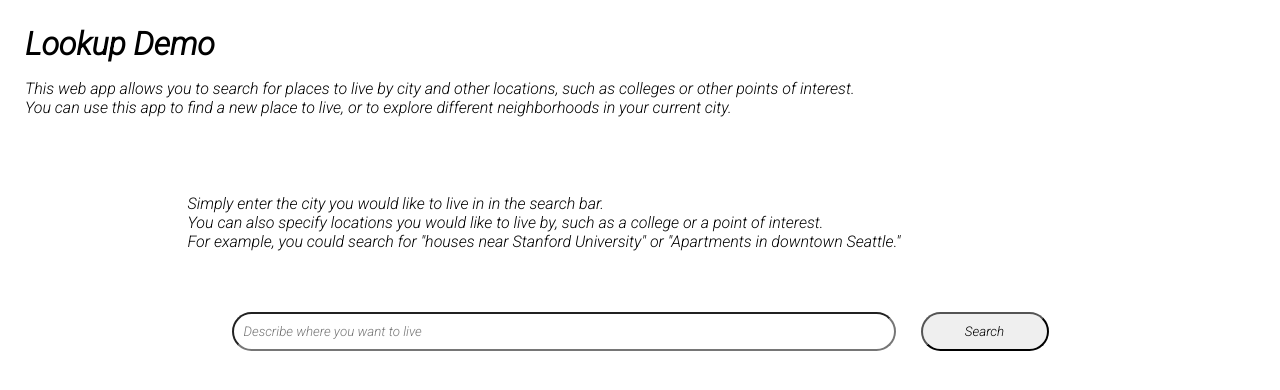
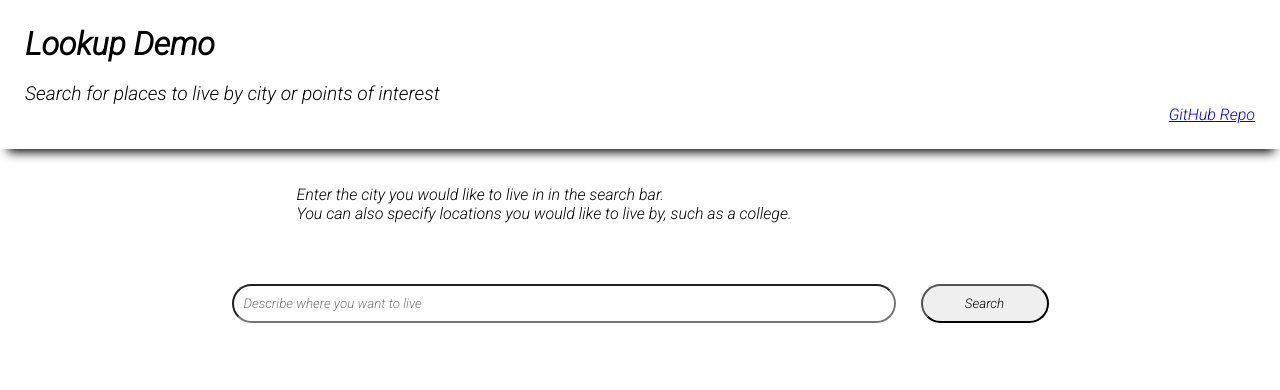
Before and after one commit to XavierVI/gpt_lookup_frontend, an Angular app: page / in a window 1280 px wide. Shown: the top 390 px of the page. Built offline with nearby package versions, Linux system fonts and the light colour scheme.

Commit message:
updated styling and html components

```diff
--- a/src/app/app.component.html
+++ b/src/app/app.component.html
@@ -1,16 +1,17 @@
 <header>
+  <div class="heading">
     <h1><b>Lookup Demo</b></h1>
     <p>
-    This web app allows you to search for places to live by city and other locations, such as colleges or other points of interest. <br>
-    You can use this app to find a new place to live, or to explore different neighborhoods in your current city.
+      Search for places to live by city or points of interest
     </p>
+  </div>
+  <a href="https://github.com" target="_blank">GitHub Repo</a>
 </header>
 
 <form class="form" (ngSubmit)="onSubmit()">
   <p for="userIn">
-  Simply enter the city you would like to live in in the search bar. <br>
-  You can also specify locations you would like to live by, such as a college or a point of interest. <br>
-  For example, you could search for "houses near Stanford University" or "Apartments in downtown Seattle."
+    Enter the city you would like to live in in the search bar. <br>
+    You can also specify locations you would like to live by, such as a college.
   </p>
   <div class="search-bar">
     <input type="text" placeholder="Describe where you want to live"
--- a/src/app/app.component.scss
+++ b/src/app/app.component.scss
@@ -1,13 +1,15 @@
-@import url('https://fonts.googleapis.com/css2?family=Roboto:ital,wght@1,300&display=swap');
-$dark-blue: #03256C;
-$med-blue: #2541B2;
-$light-blue: #49a8f7;
+@use '../styles.scss' as style;
 
 header{
-    margin: 0px;
+    display: flex;
+    justify-content: space-between;
     padding: 25px;
-
+    box-shadow: 1px 10px 10px -7px black;
+    -webkit-box-shadow: 1px 10px 10px -7px black;
+    -moz-box-shadow: 1px 10px 10px -7px black;
     // background-color: g.$dark-blue;
+    p { font-size: larger; }
+    a { align-self: flex-end;}
 }
 
 h1 {
@@ -21,11 +23,11 @@ h1 {
     flex-direction: column;
     align-items: center;
     font-family: roboto;
-}
 
-.form p{
+    p{
         padding: 20px;
         margin-right: 15vw;
+    }
 }
 
 .search-bar {
@@ -35,9 +37,8 @@ h1 {
     gap: 25px;
     margin: 25px 0px;
     width: 100%;
-}
 
-.search-bar input {
+    input {
         width: 50%;
         min-width: 300px;
         margin: 0px;
@@ -46,7 +47,7 @@ h1 {
         font-family: roboto;
     }
 
-.search-bar button {
+    button {
         width: 10%;
         min-width: 100px;
         border-radius: 50px;
@@ -54,12 +55,9 @@ h1 {
         font-family: roboto;
     }
 
-.search-bar button:hover {
-    background-color: lightgray;
-}
+    button:hover { background-color: lightgray; }
 
-.search-bar button:active {
-    background-color: darkgray;
+    button:active { background-color: darkgray; }
 }
 
 .house-cards {
--- a/src/app/app.component.ts
+++ b/src/app/app.component.ts
@@ -27,7 +27,6 @@ export class AppComponent implements OnInit {
     const url: string = `https://localhost:8000/demo-api/get-listings/`;
     const json = { userIn: this.userIn };
     console.log(this.userIn);
-    // Makes request to backend for results
     this.httpClient.post<any>(url, json).subscribe(res => {
       console.log('Count: ' + res.data.home_search.count);
       this.setTextArea(res.data.home_search.results);
--- a/src/styles.scss
+++ b/src/styles.scss
@@ -3,10 +3,11 @@ $dark-blue: #03256C;
 $med-blue: #2541B2;
 $light-blue: #49a8f7;
 
-body {
-    margin: 0px;
-    // background-color: $light-blue;
+html, body {
+    height: 100%;
 }
 
-html, body { height: 100%; }
-body { margin: 0; font-family: Roboto, "Helvetica Neue", sans-serif; }
+body {
+    margin: 0;
+    font-family: Roboto, "Helvetica Neue", sans-serif;
+}
```
Lines whose indentation alone changed are shown as unchanged.
